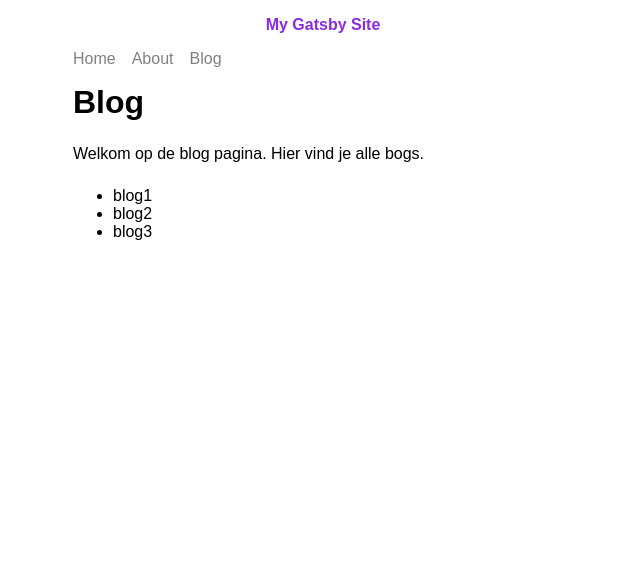
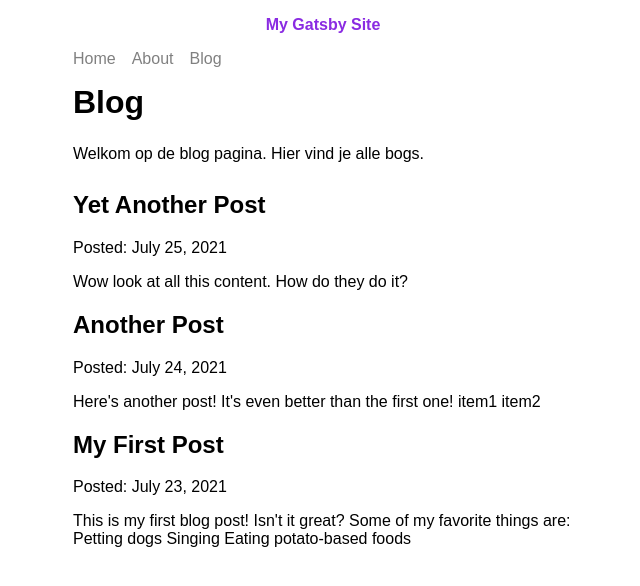
Before and after one commit to VandenAbeeleChesry/my-gatsby-site, a Gatsby site: page /blog in a window 1280 px wide. Shown: the whole page, without its empty margins (317-957 px from the left). Built offline with nearby package versions, Linux system fonts and the light colour scheme; Gatsby itself is replaced by a stand-in of ours.

Commit message:
feat: mdx files inladen

```diff
--- a/blog/blog1.mdx
+++ b/blog/blog1.mdx
@@ -0,0 +1,13 @@
+---
+title: "My First Post"
+date: "2021-07-23"
+slug: "my-first-post"
+---
+
+This is my first blog post! Isn't it *great*?
+
+Some of my **favorite** things are:
+
+* Petting dogs
+* Singing
+* Eating potato-based foods
--- a/blog/blog2.mdx
+++ b/blog/blog2.mdx
@@ -0,0 +1,10 @@
+---
+title: "Another Post"
+date: "2021-07-24"
+slug: "another-post"
+---
+
+Here's another post! It's even better than the first one!
+
+- item1
+- item2
--- a/blog/blog3.mdx
+++ b/blog/blog3.mdx
@@ -0,0 +1,7 @@
+---
+title: "Yet Another Post"
+date: "2021-07-25"
+slug: "yet-another-post"
+---
+
+Wow look at all this content. How do they do it?
--- a/gatsby-config.js
+++ b/gatsby-config.js
@@ -16,6 +16,7 @@
         name: "blog",
         path: `${__dirname}/blog`,
       }
-    }
+    },
+    "gatsby-plugin-mdx",
   ],
 }
--- a/package.json
+++ b/package.json
@@ -15,8 +15,11 @@
     "clean": "gatsby clean"
   },
   "dependencies": {
+    "@mdx-js/mdx": "^3.1.0",
+    "@mdx-js/react": "^2.3.0",
     "gatsby": "^5.14.1",
     "gatsby-plugin-image": "^3.14.0",
+    "gatsby-plugin-mdx": "^5.14.0",
     "gatsby-plugin-sharp": "^5.14.0",
     "gatsby-source-filesystem": "^5.14.0",
     "react": "^18.2.0",
--- a/src/components/layout.js
+++ b/src/components/layout.js
@@ -8,7 +8,8 @@
 import { container, navLink, navList, headerTitle, text, titleText } from './layout.module.css'
 
 // Children is content binnen de opgeroepen layout
-const Layout = ({Title, children, PageTitle}) => {
+const Layout = ({Title, children}) => {
+    // We halen statische data op die zelden veranderd (nav items, footer, titles van pagina's)
     const data = useStaticQuery(graphql`
         query MyQuery {
             site {
--- a/src/pages/blog.js
+++ b/src/pages/blog.js
@@ -6,38 +6,45 @@
 
 // Title document
 import Seo from './seo';
-export const Head = () => <Seo title="Blog Page" />
+export const Head = () => <Seo title="Blog Page" />;
 
-const BlogPage = ({data}) => {
+const BlogPage = ({ data }) => {
   console.log(data);
 
   return (
     <Layout Title="Blog">
       <p className={text}>Welkom op de blog pagina. Hier vind je alle bogs.</p>
-            <ul>
       {
-                // We maken een loop (map) door de data.allFile.nodes en we zeggen dat elke item (node) dit en dit is
+        // We maken een loop (map) en we zeggen dat elke item (node) is
         // Alles moet ook een key hebben zoals (vue!)
-                data.allFile.nodes.map((node) => {
-                    return (
-                        <li key={node.name}>
-                            {node.name}
-                        </li>
+        data.allMdx.nodes.map((node) => (
+          <article key={node.id}>
+            <h2>{node.frontmatter.title}</h2>
+            <p>Posted: {node.frontmatter.date}</p>
+            <p>{node.excerpt}</p>
+          </article>
+        ))
+      }
+    </Layout>
   );
-                })
-            }
-            </ul>
-        </Layout>
-    )
-}
+};
 
-export default BlogPage
+export default BlogPage;
 
+// Alles binnen frontmatter is de content binnen de ---
+// Alles binnen excerpt is de content van de blog
 export const data = graphql`
   query {
-    allFile(filter: {sourceInstanceName: {eq: "blog"}}) {
+    allMdx(sort: { frontmatter: { date: DESC } }) {
       nodes {
-            name
+        id
+        excerpt
+        frontmatter {
+            date(formatString: "MMMM D, YYYY")
+            slug
+            title
         }
       }
-}`;
+    }
+  }
+`;
```
Also changed, not shown: 1 other file. Lines whose indentation alone changed are shown as unchanged.
